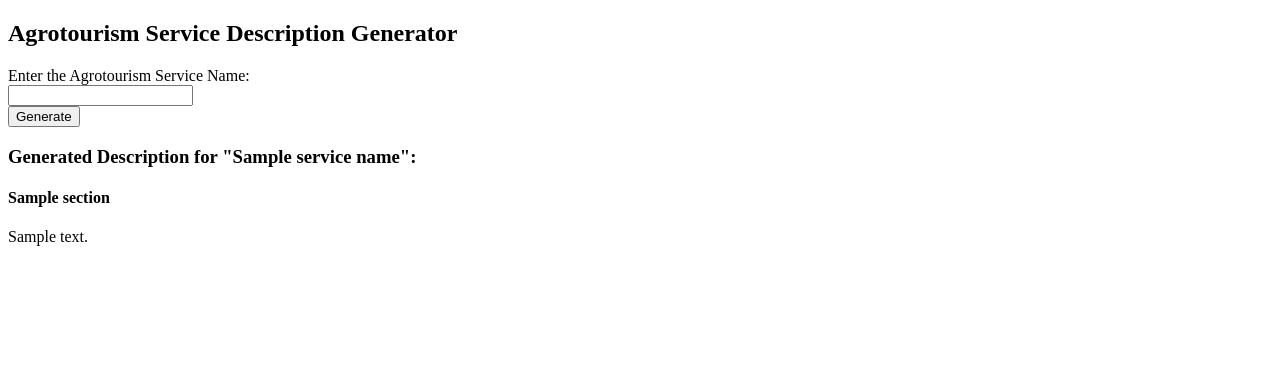
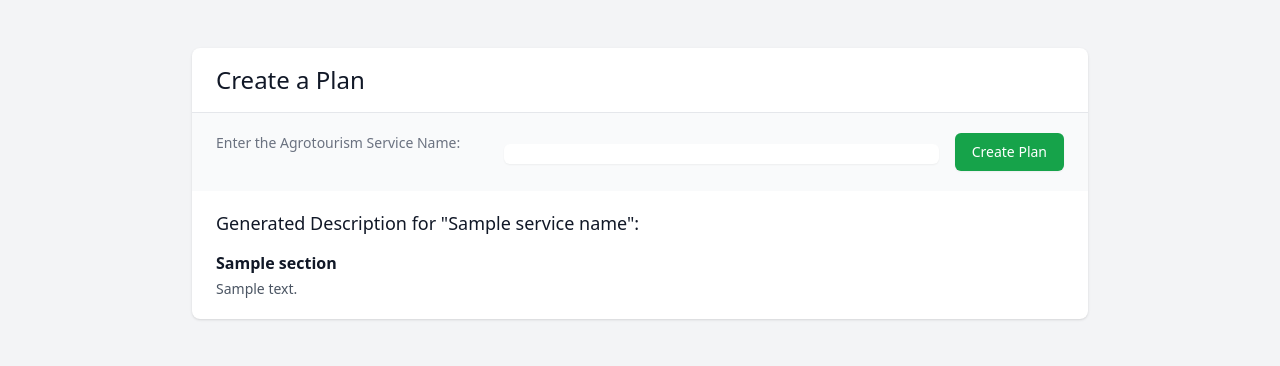
Before and after one commit to ombhojane/ChaloKisaan, a Flask app: template templates/generate.html in a window 1280 px wide. Shown: the top 366 px of the page. Run offline with Flask 3, Linux system fonts and the light colour scheme; the template is opened without the code that fills it: most values are stand-ins (such as "Sample title", 1, 10 or a date in 2020); some libraries are stand-ins or nearby versions.

Commit message:
improved homepage

```diff
--- a/templates/generate.html
+++ b/templates/generate.html
@@ -2,21 +2,57 @@
 <html lang="en">
 <head>
     <meta charset="UTF-8">
+    <meta name="viewport" content="width=device-width, initial-scale=1.0">
     <title>Agrotourism Service Generator</title>
+    <script src="https://cdn.tailwindcss.com"></script>
 </head>
-<body>
-    <h2>Agrotourism Service Description Generator</h2>
-    <form method="post">
-        <label for="service_name">Enter the Agrotourism Service Name:</label><br>
-        <input type="text" id="service_name" name="service_name" required><br>
-        <input type="submit" value="Generate">
-    </form>
-    {% if response %}
-        <h3>Generated Description for "{{ service_name }}":</h3>
-        {% for section, text in response.items() %}
-            <h4>{{ section }}</h4>
-            <p>{{ text }}</p>
-        {% endfor %}
-    {% endif %}
+<body class="bg-gray-100">
+    <div class="flex justify-center px-6 py-12">
+        <div class="w-full max-w-4xl">
+            <div class="bg-white shadow overflow-hidden sm:rounded-lg">
+                <div class="px-4 py-5 sm:px-6">
+                    <h2 class="text-2xl leading-6 font-medium text-gray-900">
+                        Create a Plan
+                    </h2>
+                </div>
+                <div class="border-t border-gray-200">
+                    <dl>
+                        <div class="bg-gray-50 px-4 py-5 sm:grid sm:grid-cols-3 sm:gap-4 sm:px-6">
+                            <dt class="text-sm font-medium text-gray-500">
+                                Enter the Agrotourism Service Name:
+                            </dt>
+                            <dd class="mt-1 text-sm text-gray-900 sm:mt-0 sm:col-span-2">
+                                <form method="post" class="flex flex-col space-y-4 md:flex-row md:items-center md:space-y-0 md:space-x-4">
+                                    <div class="flex-grow">
+                                        <input type="text" id="service_name" name="service_name" required
+                                            class="mt-1 focus:ring-indigo-500 focus:border-indigo-500 block w-full shadow-sm sm:text-sm border-gray-300 rounded-md">
+                                    </div>
+                                    <div>
+                                        <button type="submit"
+                                            class="inline-flex justify-center py-2 px-4 border border-transparent shadow-sm text-sm font-medium rounded-md text-white bg-green-600 hover:bg-green-700 focus:outline-none focus:ring-2 focus:ring-offset-2 focus:ring-indigo-500">
+                                            Create Plan
+                                        </button>
+                                    </div>
+                                </form>
+                            </dd>
+                        </div>
+                        {% if response %}
+                            <div class="px-4 py-5 sm:px-6">
+                                <h3 class="text-lg leading-6 font-medium text-gray-900">
+                                    Generated Description for "{{ service_name }}":
+                                </h3>
+                                <div class="mt-4">
+                                    {% for section, text in response.items() %}
+                                        <h4 class="text-md font-bold text-gray-900">{{ section }}</h4>
+                                        <p class="mt-1 text-sm text-gray-600">{{ text }}</p>
+                                    {% endfor %}
+                                </div>
+                            </div>
+                        {% endif %}
+                    </dl>
+                </div>
+            </div>
+        </div>
+    </div>
 </body>
 </html>
--- a/templates/predict.html
+++ b/templates/predict.html
@@ -28,7 +28,7 @@
     <form>
       <div class="form-section">
           <label class="font-semibold text-lg mb-2 block">Land Size</label>
-          <img id="farmImage" class="mt-4 hidden" src="" alt="Farm Image" />
+          <img id="farmImage" class="mt-4 hidden" src="https://placehold.co/600x400" alt="Farm Image" />
           <input type="number" id="landSizeInput" class="form-input" placeholder="Enter land size in hectares" aria-label="Land Size" oninput="updateFarmImage()" required>
       </div>
 
```
Also changed, not shown: templates/index.html (+58 -8 lines).
